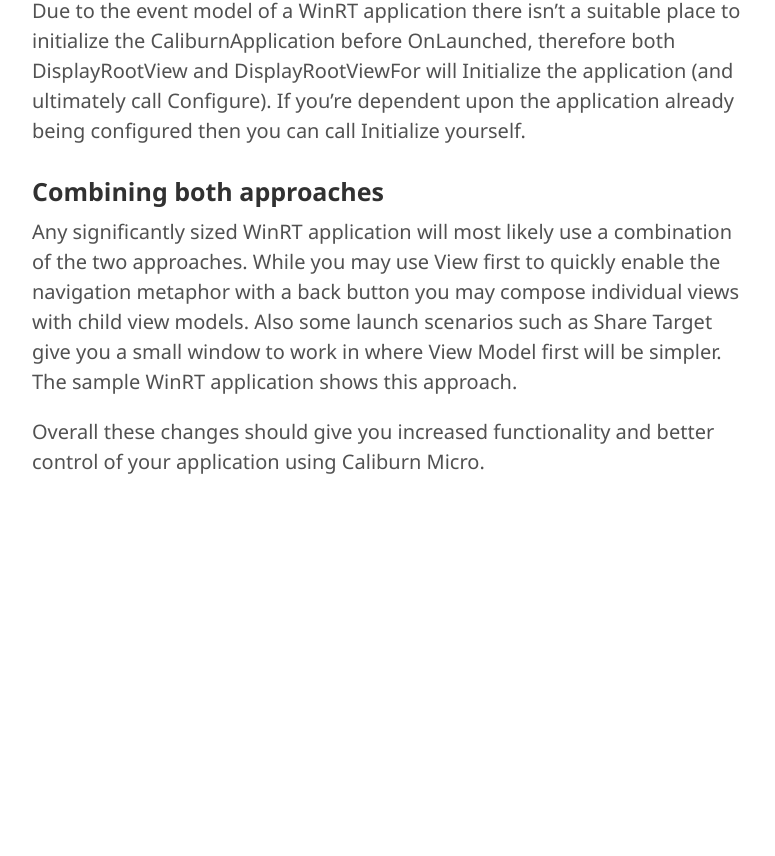
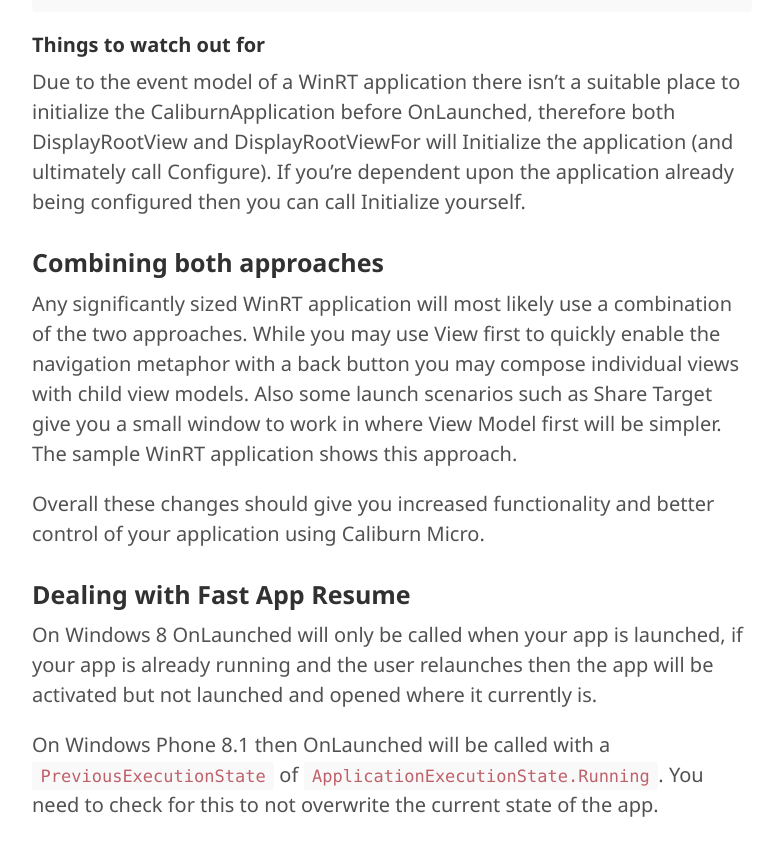
Before and after one commit to Caliburn-Micro/caliburn-micro.github.io, a Jekyll site: the page built from documentation/windows-runtime.md, in a window 1280 px wide and 900 px high, scrolled down 3795 px. Shown: the top 856 px of the window, without its empty margins (248-1023 px from the left). Built offline with Jekyll 4.4.1, drawn with Linux system fonts in a browser that asks for light colours; before the commit the page ends 4352 px from its top, so only the background shows below that; some of the changed text lies outside the part shown.

Commit message:
Talk about FAR in Windows Phone 8.1

```diff
--- a/documentation/windows-runtime.md
+++ b/documentation/windows-runtime.md
@@ -72,6 +72,9 @@
 
         protected override void OnLaunched(LaunchActivatedEventArgs args)
         {
+ 			if (args.PreviousExecutionState == ApplicationExecutionState.Running)
+                return;
+
             DisplayRootView<MenuView>();
         }
     }
@@ -124,3 +127,10 @@
 Any significantly sized WinRT application will most likely use a combination of the two approaches. While you may use View first to quickly enable the navigation metaphor with a back button you may compose individual views with child view models. Also some launch scenarios such as Share Target give you a small window to work in where View Model first will be simpler. The sample WinRT application shows this approach.
 
 Overall these changes should give you increased functionality and better control of your application using Caliburn Micro.
+
+
+### Dealing with Fast App Resume
+
+On Windows 8 OnLaunched will only be called when your app is launched, if your app is already running and the user relaunches then the app will be activated but not launched and opened where it currently is.
+
+On Windows Phone 8.1 then OnLaunched will be called with a `PreviousExecutionState` of `ApplicationExecutionState.Running`. You need to check for this to not overwrite the current state of the app.
```
